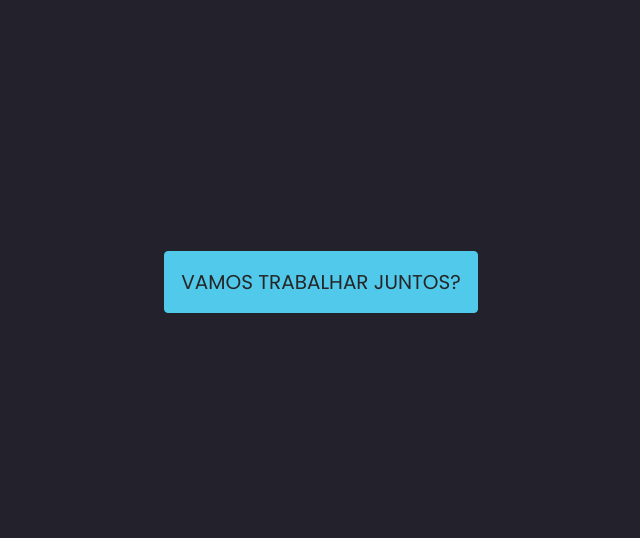
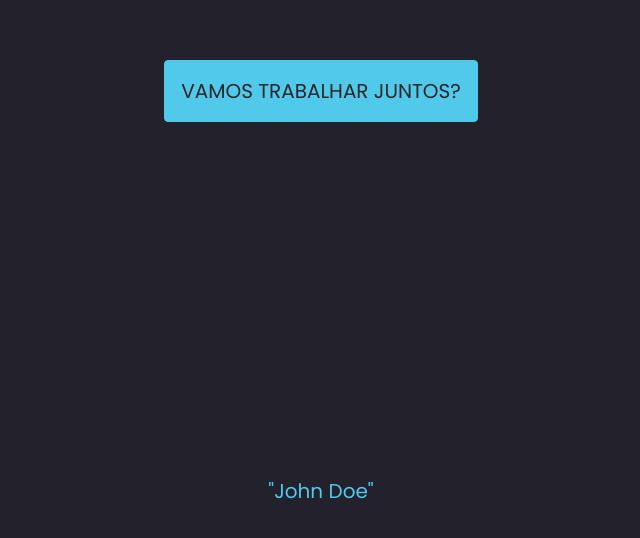
Before and after one commit to thallesgalv/personalsite, a Next.js app: page /test in a window 1280 px wide. Shown: the part 118-656 px from the top of the page, without its empty margins (319-959 px from the left). Built offline with nearby package versions, Linux system fonts and the light colour scheme.

Commit message:
api base

```diff
--- a/src/components/SubHeadline/styles.ts
+++ b/src/components/SubHeadline/styles.ts
@@ -4,5 +4,4 @@ export const StyledSubHeadline = styled.h1`
   font: 600 4rem/4rem 'Poppins';
   color: ${({ theme }) => theme.colors.secondary};
   margin: 1rem 0;
-
 `
--- /dev/null
+++ b/src/pages/api/techs.js
@@ -0,0 +1,3 @@
+export default function handler(req, res) {
+  res.status(200).json({ name: 'John Doe' })
+}
--- a/src/pages/test.tsx
+++ b/src/pages/test.tsx
@@ -1,11 +1,25 @@
 import Button from '../components/Button'
 
-const Test: React.FC = () => {
+const Test: React.FC = (props) => {
+
   return (
     <div style={{ height: '100vh', display: 'grid', placeItems: 'center' }}>
       <Button>Vamos trabalhar juntos?</Button>
+
+      <p>{JSON.stringify(props.techs.name)}</p>
+
     </div>
   )
 }
 
+export async function getServerSideProps() {
+  const response = await fetch ('http://localhost:3000/api/techs')
+  const data = await response.json()
+  return {
+    props: {
+      techs: data
+    }
+  }
+}
+
 export default Test
--- a/src/template/Portifolio/styles.ts
+++ b/src/template/Portifolio/styles.ts
@@ -1,7 +1,6 @@
 import styled from 'styled-components';
 
 export const Container = styled.div`
-  /* margin-top: 30rem; */
   padding: 30rem 4rem;
 
   > p {
```
